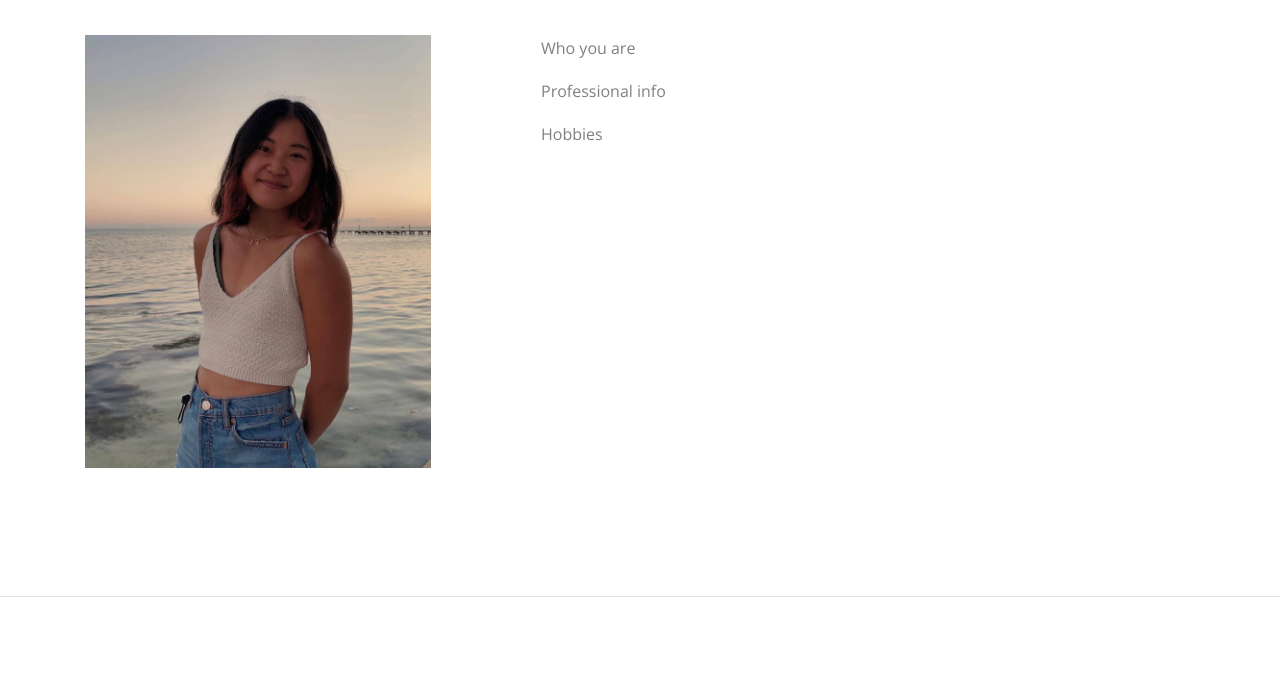
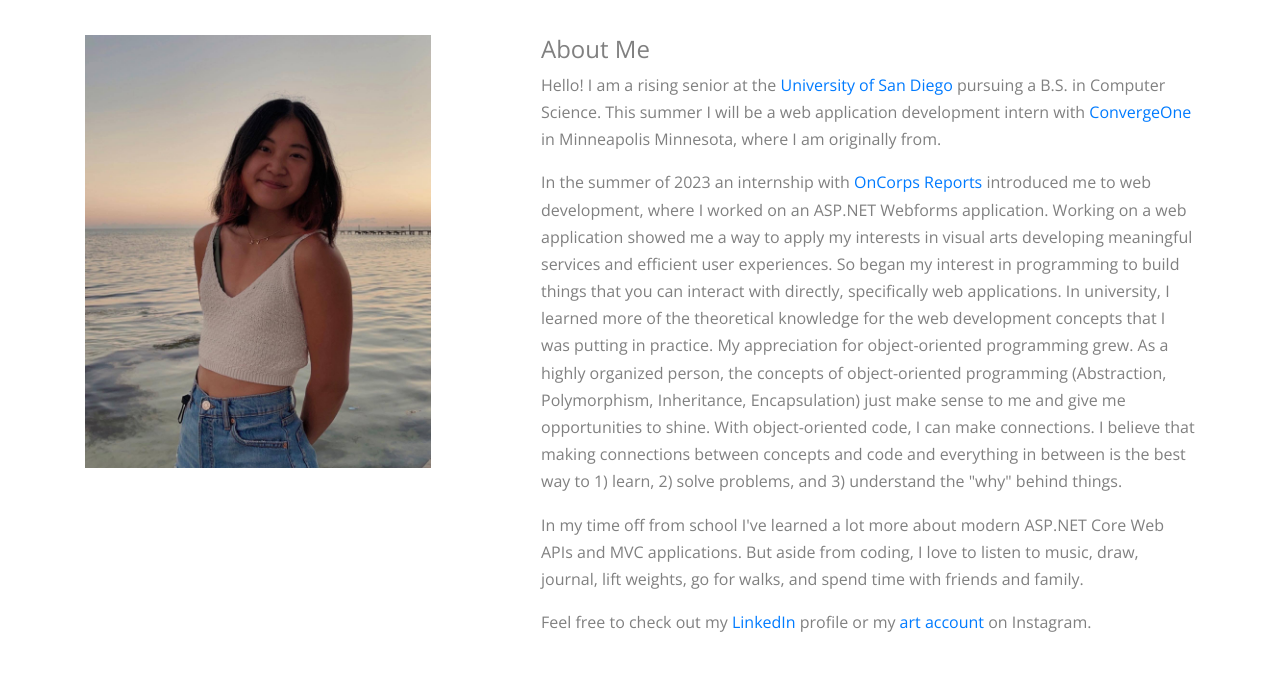
Before and after one commit to natjungquist/natjungquist.github.io, a plain HTML site: page index.html in a window 1280 px wide. Shown: the part 75-749 px from the top of the page. Drawn offline with nearby package versions, Linux system fonts and the light colour scheme; a script that the page names is missing; files whose address does not match are found by name.

Commit message:
wrote about me section

```diff
--- a/index.html
+++ b/index.html
@@ -91,14 +91,32 @@
           </div>
           <div class="col-lg-5 ml-auto" data-aos="fade-up" data-aos-delay="100">
             <div class="mb-4">
+                <h4>About Me</h4>
                     <p>
-               Who you are
+                        Hello!
+                        I am a rising senior at the
+                        <a href="https://www.sandiego.edu/" target="_blank">University of San Diego</a>
+                         pursuing a B.S. in Computer Science.
+                        This summer I will be a web application development intern with
+                        <a href="https://www.onec1.com/" target="_blank">ConvergeOne</a>
+                        in Minneapolis Minnesota, where I am originally from.
+
+                    <p>
+                        In the summer of 2023 an internship with <a href="https://oncorpsreports.com/" target="_blank" >OnCorps Reports</a>
+                        introduced me to web development, where I worked on an ASP.NET Webforms application.
+                        Working on a web application showed me a way to apply my interests in visual arts developing meaningful services and efficient user experiences.
+                        So began my interest in programming to build things that you can interact with directly, specifically web applications.
+                        In university, I learned more of the theoretical knowledge for the web development concepts that I was putting in practice.
+                        My appreciation for object-oriented programming grew. As a highly organized person, the concepts of object-oriented programming (Abstraction, Polymorphism, Inheritance, Encapsulation) just make sense to me and give me opportunities to shine.
+                        With object-oriented code, I can make connections. I believe that making connections between concepts and code and everything in between is the best way to 1) learn, 2) solve problems, and 3) understand the "why" behind things.
                     </p>
                     <p>
-                Professional info
+                        In my time off from school I've learned a lot more about modern ASP.NET Core Web APIs and MVC applications. But aside from coding,
+                        I love to listen to music, draw, journal, lift weights, go for walks, and spend time with friends and family.
                     </p>
                     <p>
-                Hobbies
+                        Feel free to check out my <a href="https://www.linkedin.com/in/natalie-jungquist/ " target="_blank">LinkedIn</a> profile
+                        or my <a href="https://www.instagram.com/natjungquist_art/?next=%2Fnatd_art%2F" target="_blank">art account</a> on Instagram.
                     </p>
 
 
@@ -124,7 +142,7 @@
           <div class="col-lg-6 mb-5" data-aos="fade-up" data-aos-delay="">
 
             <img src="images/guest_browse.png" alt="Image of guest browse" class="img-fluid">
-            <img src="images/guest_select_car.png" alt="Image of guest selected car" class="img-fluid">
+            <img src="images/guest_selected_car.png" alt="Image of guest selected car" class="img-fluid">
             <img src="images/admin_browse.png" alt="Image of admin browse" class="img-fluid">
             <img src="images/filtering.png" alt="Image filtering" class="img-fluid">
 
```
Lines whose indentation alone changed are shown as unchanged.
